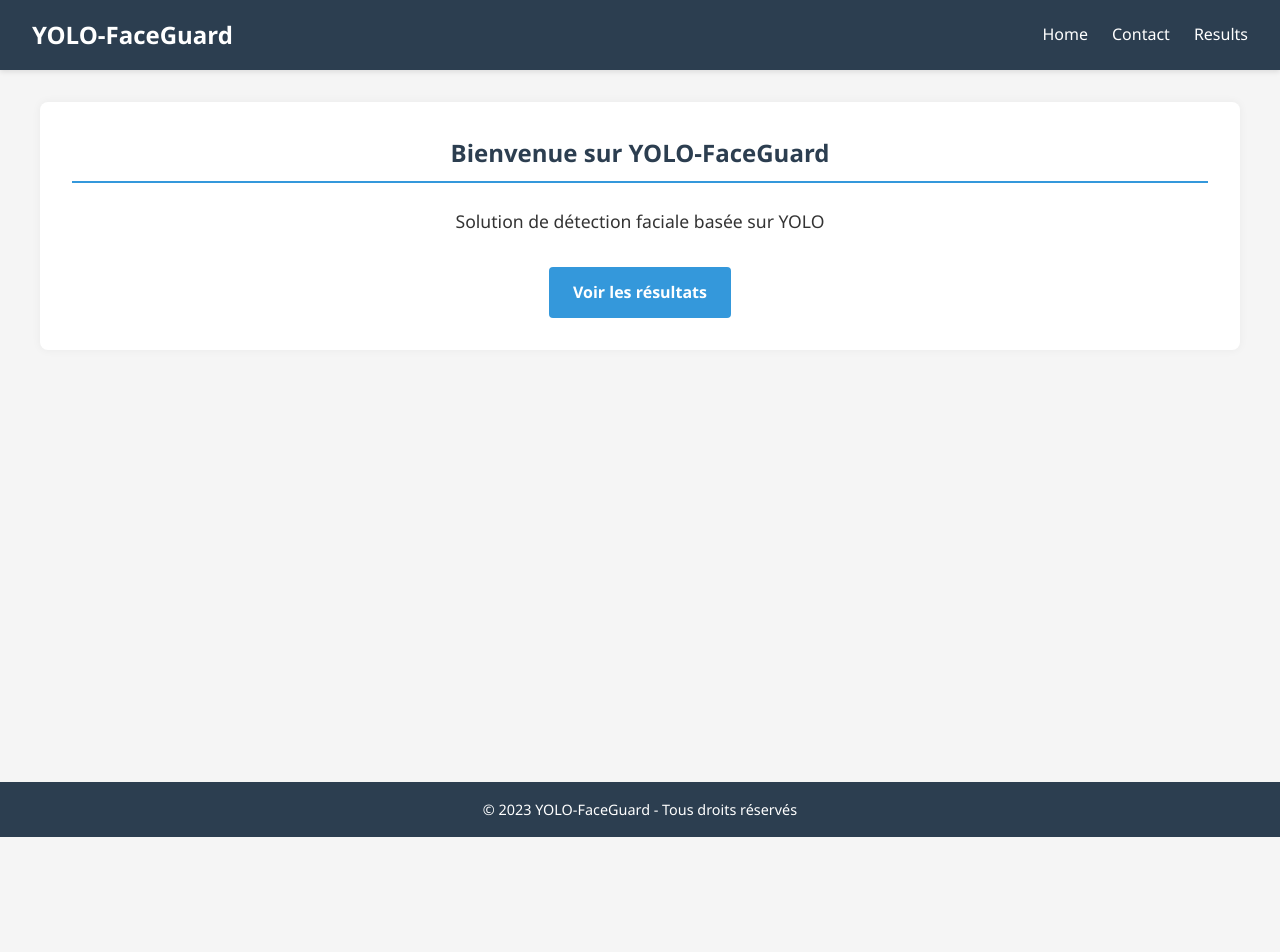
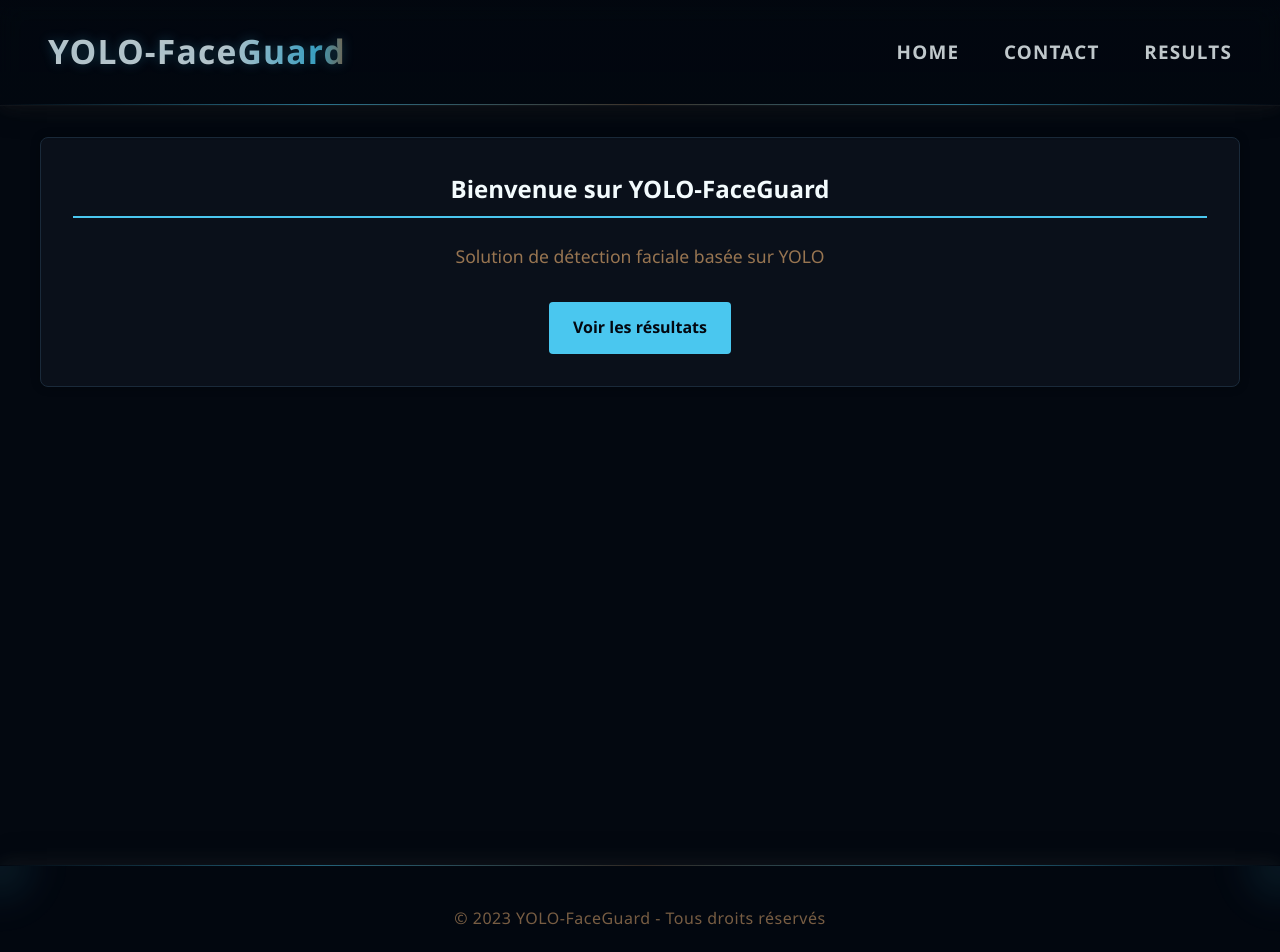
Before and after one commit to MissaouiYassine1/YOLO-FaceGuard, a React (Vite) app in the folder frontend/: page / in a window 1280 px wide. Shown: the top 952 px of the page. Before the commit the page ends 837 px from the top, so only its background shows below. Built offline with nearby package versions, Linux system fonts and the light colour scheme.

Commit message:
Mise à jour de la page results et les styles de header et footer

```diff
--- a/frontend/src/assets/styles/footer.css
+++ b/frontend/src/assets/styles/footer.css
@@ -1,13 +1,194 @@
-/* Footer Styles */
+/* Premium Footer with Glow Effects */
 .app-footer {
-    background-color: #2c3e50;
-    color: white;
-    text-align: center;
-    padding: 1rem;
-    margin-top: 2rem;
+  --primary-blue: #4ac7ef;
+  --secondary-brown: #987551;
+  --light-bg: #f3fbfd;
+  --dark-bg: #030810;
+  --border-color: #1a2a3a;
+
+  background-color: var(--dark-bg);
+  color: var(--light-bg);
+  text-align: center;
+  padding: 2.5rem 1.5rem;
+  margin-top: 5rem;
+  position: relative;
+  overflow: hidden;
+
+  /* Glowing top border */
+  border-top: 1px solid transparent;
+  border-image: linear-gradient(
+    90deg,
+    transparent,
+    rgba(74, 199, 239, 0.6),
+    rgba(152, 117, 81, 0.4),
+    rgba(74, 199, 239, 0.6),
+    transparent
+  ) 1;
+  animation: borderFlicker 8s infinite alternate;
+
+  /* 3D shadow with glow */
+  box-shadow:
+    0 -4px 30px rgba(0, 0, 0, 0.3),
+    0 -2px 20px rgba(243, 251, 253, 0.1);
+
+  /* Subtle corner accents */
+  &::before,
+  &::after {
+    content: '';
+    position: absolute;
+    width: 100px;
+    height: 100px;
+    background: radial-gradient(
+      circle,
+      rgba(74, 199, 239, 0.15) 0%,
+      transparent 70%
+    );
+    filter: blur(15px);
+    z-index: 0;
   }
 
-  .app-footer p {
-    margin: 0;
-    font-size: 0.9rem;
+  &::before {
+    top: -50px;
+    left: -50px;
   }
+
+  &::after {
+    top: -50px;
+    right: -50px;
+  }
+}
+
+@keyframes borderFlicker {
+  0%, 100% { opacity: 0.7; }
+  50% { opacity: 1; }
+}
+
+.app-footer__content {
+  position: relative;
+  z-index: 1;
+  max-width: 1200px;
+  margin: 0 auto;
+}
+
+.app-footer p {
+  margin: 0;
+  font-size: 1rem;
+  color: var(--secondary-brown);
+  letter-spacing: 0.5px;
+  line-height: 1.6;
+  transition: all 0.4s ease;
+
+  &:hover {
+    color: var(--light-bg);
+    text-shadow: 0 0 8px rgba(243, 251, 253, 0.3);
+  }
+}
+
+.app-footer a {
+  color: var(--primary-blue);
+  text-decoration: none;
+  font-weight: 500;
+  position: relative;
+  transition: all 0.4s cubic-bezier(0.33, 1, 0.68, 1);
+
+  &::after {
+    content: '';
+    position: absolute;
+    bottom: -2px;
+    left: 0;
+    width: 0;
+    height: 1px;
+    background: var(--light-bg);
+    transition: width 0.4s ease;
+  }
+
+  &:hover {
+    color: var(--light-bg);
+    text-shadow: 0 0 10px rgba(74, 199, 239, 0.5);
+
+    &::after {
+      width: 100%;
+    }
+  }
+}
+
+/* Social Links */
+.footer-social {
+  margin: 1.5rem 0;
+  display: flex;
+  justify-content: center;
+  gap: 1.5rem;
+}
+
+.footer-social a {
+  display: inline-flex;
+  align-items: center;
+  justify-content: center;
+  width: 40px;
+  height: 40px;
+  border-radius: 50%;
+  background: rgba(10, 20, 30, 0.5);
+  color: var(--primary-blue);
+  font-size: 1.3rem;
+  transition: all 0.4s cubic-bezier(0.33, 1, 0.68, 1);
+  border: 1px solid transparent;
+
+  &:hover {
+    background: rgba(74, 199, 239, 0.1);
+    color: var(--light-bg);
+    transform: translateY(-3px);
+    border-color: var(--primary-blue);
+    box-shadow: 0 5px 15px rgba(74, 199, 239, 0.2);
+  }
+}
+
+/* Copyright */
+.footer-copyright {
+  margin-top: 2rem;
+  font-size: 0.85rem;
+  opacity: 0.8;
+}
+
+/* Responsive Design */
+@media (max-width: 992px) {
+  .app-footer {
+    padding: 2rem 1.5rem;
+  }
+}
+
+@media (max-width: 768px) {
+  .app-footer {
+    padding: 1.8rem 1.2rem;
+    margin-top: 3rem;
+
+    p {
+      font-size: 0.9rem;
+    }
+
+    .footer-social {
+      gap: 1rem;
+
+      a {
+        width: 36px;
+        height: 36px;
+        font-size: 1.1rem;
+      }
+    }
+  }
+}
+
+@media (max-width: 480px) {
+  .app-footer {
+    padding: 1.5rem 1rem;
+
+    p {
+      font-size: 0.85rem;
+    }
+
+    .footer-social a {
+      width: 32px;
+      height: 32px;
+      font-size: 1rem;
+    }
+  }
+}
--- a/frontend/src/assets/styles/header.css
+++ b/frontend/src/assets/styles/header.css
@@ -1,31 +1,258 @@
-/* Header Styles */
+/* Premium Header with Enhanced Effects */
 .app-header {
-    background-color: #2c3e50;
-    color: white;
-    padding: 1rem 2rem;
+  --primary-blue: #4ac7ef;
+  --secondary-brown: #987551;
+  --light-bg: #f3fbfd;
+  --dark-bg: #030810;
+
+  background-color: var(--dark-bg);
+  color: var(--light-bg);
+  padding: 1.5rem 3rem;
   display: flex;
   justify-content: space-between;
   align-items: center;
-    box-shadow: 0 2px 5px rgba(0,0,0,0.1);
+  position: sticky;
+  top: 0;
+  z-index: 1000;
+
+  /* Glass morphism effect */
+  backdrop-filter: blur(12px);
+  -webkit-backdrop-filter: blur(12px);
+  background: linear-gradient(
+    to bottom,
+    rgba(3, 8, 16, 0.96) 0%,
+    rgba(3, 8, 16, 0.88) 100%
+  );
+
+  /* Glowing border animation */
+  border-bottom: 1px solid transparent;
+  border-image: linear-gradient(
+    90deg,
+    transparent,
+    rgba(74, 199, 239, 0.7),
+    rgba(152, 117, 81, 0.5),
+    rgba(74, 199, 239, 0.7),
+    transparent
+  ) 1;
+  animation: borderFlicker 8s infinite alternate;
+
+  /* Multi-layer shadow with glow */
+  box-shadow:
+    0 4px 30px rgba(0, 0, 0, 0.4),
+    0 6px 12px rgba(0, 0, 0, 0.2),
+    0 0 0 1px rgba(243, 251, 253, 0.05),
+    0 2px 20px rgba(243, 251, 253, 0.12);
+
+  /* Subtle glow underlay */
+  &::before {
+    content: '';
+    position: absolute;
+    bottom: -8px;
+    left: 0;
+    width: 100%;
+    height: 8px;
+    background: linear-gradient(
+      to bottom,
+      rgba(243, 251, 253, 0.2) 0%,
+      transparent 100%
+    );
+    filter: blur(4px);
+    animation: glowPulse 5s infinite ease-in-out;
+    z-index: -1;
+  }
+}
+
+@keyframes borderFlicker {
+  0%, 100% { opacity: 0.85; border-image-slice: 1; }
+  50% { opacity: 1; border-image-slice: 2; }
+}
+
+@keyframes glowPulse {
+  0%, 100% { opacity: 0.12; transform: scaleY(0.8); }
+  50% { opacity: 0.2; transform: scaleY(1); }
 }
 
 .app-header h1 {
   margin: 0;
-    font-size: 1.5rem;
+  font-size: 2.1rem;
+  font-weight: 800;
+  letter-spacing: 1.2px;
+  background: linear-gradient(
+    to right,
+    var(--light-bg) 60%,
+    var(--primary-blue) 90%,
+    var(--secondary-brown) 100%
+  );
+  -webkit-background-clip: text;
+  background-clip: text;
+  color: transparent;
+  text-shadow: 0 0 12px rgba(74, 199, 239, 0.3);
+  transition: all 0.5s cubic-bezier(0.16, 1, 0.3, 1);
+  position: relative;
+
+  &::after {
+    content: '';
+    position: absolute;
+    bottom: -6px;
+    left: 0;
+    width: 100%;
+    height: 2px;
+    background: linear-gradient(
+      to right,
+      transparent,
+      var(--primary-blue),
+      transparent
+    );
+    transform: scaleX(0);
+    transform-origin: center;
+    transition: transform 0.6s cubic-bezier(0.22, 1, 0.36, 1);
+  }
+
+  &:hover {
+    letter-spacing: 1.8px;
+    text-shadow: 0 0 18px rgba(74, 199, 239, 0.5);
+
+    &::after {
+      transform: scaleX(1);
+    }
+  }
 }
 
 .app-header nav {
   display: flex;
-    gap: 1.5rem;
+  gap: 2.8rem;
 }
 
 .app-header nav a {
-    color: white;
+  color: var(--light-bg);
   text-decoration: none;
-    font-weight: 500;
-    transition: color 0.3s ease;
+  font-weight: 600;
+  padding: 0.8rem 0;
+  position: relative;
+  font-size: 1.18rem;
+  text-transform: uppercase;
+  letter-spacing: 1.2px;
+  transition: all 0.4s cubic-bezier(0.34, 1.56, 0.64, 1);
+
+  /* Triple underline effect */
+  &::before,
+  &::after,
+  span::after {
+    content: '';
+    position: absolute;
+    bottom: 0;
+    left: 0;
+    width: 0;
+    height: 2px;
+    transition: all 0.4s cubic-bezier(0.65, 0, 0.35, 1);
   }
 
-  .app-header nav a:hover {
-    color: #3498db;
+  &::before {
+    background: var(--primary-blue);
+    z-index: 3;
+    transition-delay: 0.1s;
   }
+
+  &::after {
+    background: var(--secondary-brown);
+    bottom: -4px;
+    z-index: 2;
+  }
+
+  span::after {
+    content: '';
+    position: absolute;
+    bottom: -8px;
+    left: 0;
+    width: 0;
+    height: 1px;
+    background: var(--light-bg);
+    z-index: 1;
+    transition-delay: 0.2s;
+  }
+
+  &:hover {
+    color: var(--primary-blue);
+    transform: translateY(-2px);
+
+    &::before,
+    &::after,
+    span::after {
+      width: 100%;
+    }
+  }
+
+  &.active {
+    color: var(--secondary-brown);
+    font-weight: 700;
+
+    &::before {
+      background: var(--secondary-brown);
+      width: 100%;
+    }
+
+    &::after {
+      background: var(--primary-blue);
+      width: 100%;
+    }
+
+    span::after {
+      background: var(--light-bg);
+      width: 100%;
+    }
+  }
+}
+
+/* Responsive Design */
+@media (max-width: 992px) {
+  .app-header {
+    padding: 1.3rem 2.2rem;
+
+    nav {
+      gap: 2rem;
+    }
+  }
+}
+
+@media (max-width: 768px) {
+  .app-header {
+    padding: 1.2rem;
+    flex-direction: column;
+    gap: 1.6rem;
+    backdrop-filter: blur(6px);
+
+    h1 {
+      font-size: 1.8rem;
+      text-align: center;
+    }
+
+    nav {
+      gap: 1.4rem;
+      flex-wrap: wrap;
+      justify-content: center;
+
+      a {
+        font-size: 1.05rem;
+        padding: 0.6rem 0;
+      }
+    }
+  }
+}
+
+@media (max-width: 480px) {
+  .app-header {
+    padding: 1rem;
+
+    h1 {
+      font-size: 1.6rem;
+    }
+
+    nav {
+      gap: 1rem;
+
+      a {
+        font-size: 0.95rem;
+      }
+    }
+  }
+}
--- a/frontend/src/assets/styles/main.scss
+++ b/frontend/src/assets/styles/main.scss
@@ -8,12 +8,12 @@
 body {
   font-family: 'Segoe UI', Tahoma, Geneva, Verdana, sans-serif;
   line-height: 1.6;
-  color: #333;
-  background-color: #f5f5f5;
+  color: #f3fbfd;
+  background-color: #030810;
 }
 
 .main-content {
-  min-height: calc(100vh - 120px); /* Adjust based on header/footer height */
+  min-height: calc(100vh - 120px);
   padding: 2rem;
 }
 
@@ -21,138 +21,134 @@ body {
 .page {
   max-width: 1200px;
   margin: 0 auto;
-  background: white;
+  background: #0a101a; /* Slightly lighter dark background */
   padding: 2rem;
   border-radius: 8px;
-  box-shadow: 0 0 10px rgba(0,0,0,0.05);
+  box-shadow: 0 0 10px rgba(0,0,0,0.3);
+  border: 1px solid #1a2a3a; /* Dark border */
 }
 
 .page h2 {
-  color: #2c3e50;
+  color: #f3fbfd;
   margin-bottom: 1.5rem;
   padding-bottom: 0.5rem;
-  border-bottom: 2px solid #3498db;
+  border-bottom: 2px solid #4ac7ef;
 }
 
-/* Home Page Specific */
+/* Home Page */
 .home-page {
   text-align: center;
-}
 
-.home-page p {
+  p {
     margin-bottom: 2rem;
     font-size: 1.1rem;
+    color: #987551;
+  }
 }
 
 .cta-button {
   display: inline-block;
-  background-color: #3498db;
-  color: white;
+  background-color: #4ac7ef;
+  color: #030810;
   padding: 0.8rem 1.5rem;
   border-radius: 4px;
   text-decoration: none;
   font-weight: bold;
   transition: background-color 0.3s;
+
+  &:hover {
+    background-color: #3ab0d6; /* Manually darkened blue */
+  }
 }
 
-.cta-button:hover {
-  background-color: #2980b9;
-}
-
-/* Contact Page Specific */
+/* Contact Page */
 .contact-form {
   margin-bottom: 2rem;
-}
 
-.contact-form form {
+  form {
     display: grid;
     gap: 1rem;
     max-width: 500px;
   }
 
-.contact-form input,
-.contact-form textarea {
+  input,
+  textarea {
     padding: 0.8rem;
-  border: 1px solid #ddd;
+    background: #0e1620; /* Dark input background */
+    border: 1px solid #4ac7ef;
     border-radius: 4px;
     width: 100%;
+    color: #f3fbfd;
   }
 
-.contact-form button {
-  background-color: #2ecc71;
-  color: white;
-  border: none;
+  button {
+    background-color: #987551;
+    color: #f3fbfd;
     padding: 0.8rem;
     border-radius: 4px;
     cursor: pointer;
     transition: background-color 0.3s;
+
+    &:hover {
+      background-color: #876442; /* Manually darkened brown */
+    }
+  }
 }
 
-.contact-form button:hover {
-  background-color: #27ae60;
+/* Team Section */
+.member-card {
+  background: #0e1620;
+  border: 1px solid #1a2a3a;
+  padding: 1.5rem;
+  border-radius: 8px;
+  transition: transform 0.3s;
+
+  &:hover {
+    transform: translateY(-5px);
+    border-color: #4ac7ef;
   }
 
-.team-section h3 {
-  margin: 1.5rem 0 1rem;
+  h4 {
+    color: #f3fbfd;
   }
 
-.member-cards {
-  display: grid;
-  grid-template-columns: repeat(auto-fill, minmax(250px, 1fr));
-  gap: 1.5rem;
+  p {
+    color: #987551;
+  }
 }
 
-.member-card {
-  border: 1px solid #eee;
-  padding: 1.5rem;
-  border-radius: 8px;
-  transition: transform 0.3s, box-shadow 0.3s;
-}
-
-.member-card:hover {
-  transform: translateY(-5px);
-  box-shadow: 0 5px 15px rgba(0,0,0,0.1);
-}
-
-.member-card h4 {
-  color: #2c3e50;
-  margin-bottom: 0.5rem;
-}
-
-/* Results Page Specific */
+/* Results Page */
 .results-summary {
-  background-color: #f8f9fa;
+  background: #0e1620;
   padding: 1rem;
   border-radius: 4px;
   margin-bottom: 1.5rem;
-}
-
-.results-list {
-  display: grid;
-  grid-template-columns: repeat(auto-fill, minmax(300px, 1fr));
-  gap: 1.5rem;
+  border-left: 3px solid #4ac7ef;
 }
 
 .result-item {
-  border: 1px solid #eee;
+  background: #0e1620;
+  border: 1px solid #1a2a3a;
   padding: 1.5rem;
   border-radius: 8px;
   transition: transform 0.3s;
-}
 
-.result-item:hover {
+  &:hover {
     transform: scale(1.02);
   }
 
-.result-item img {
-  width: 100%;
-  height: auto;
-  border-radius: 4px;
-  margin: 1rem 0;
-  border: 1px solid #ddd;
+  img {
+    border: 2px solid #4ac7ef;
   }
 
-.result-item p {
-  margin: 0.5rem 0;
-  color: #555;
+  p {
+    color: #987551;
   }
+}
+
+/* Responsive */
+@media (max-width: 768px) {
+  .main-content {
+    padding: 1rem;
+  }
+}
```
Also changed, not shown: frontend/package.json (+5 -3 lines), frontend/src/assets/styles/results.scss (+26 -17 lines), frontend/vite.config.js (+19 -5 lines), 1 other file (tests, documents, lock files or other folders). Lines whose indentation alone changed are shown as unchanged.
